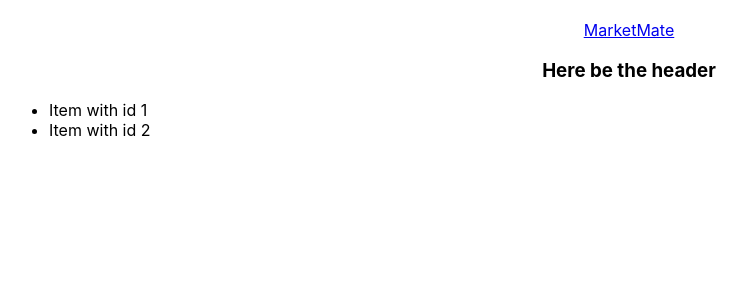
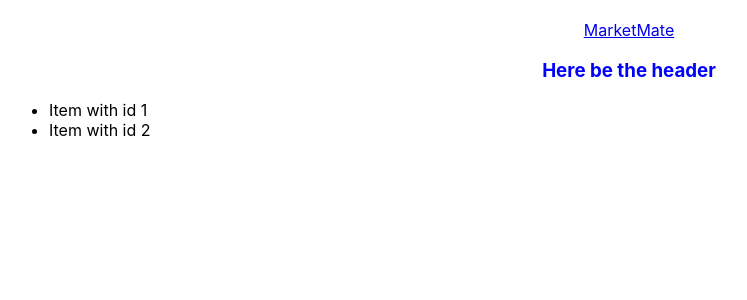
Before and after one commit to poolll98/monday-e-commerce, a React (Create React App) app in the folder Frontend/: page /cart in a window 1280 px wide. Shown: the top 300 px of the page, without its empty margins (11-758 px from the left). Built offline with nearby package versions, Linux system fonts and the light colour scheme.

Commit message:
More styling examples.

```diff
--- a/Frontend/src/Components/HeaderBar.js
+++ b/Frontend/src/Components/HeaderBar.js
@@ -2,8 +2,9 @@ import React from 'react';
 import { Link } from 'react-router-dom';
 
 export default function HeaderBar() {
+    const colors = {'color': 'blue'}
     return (
-        <div style={{'textAlign': "center"}}>
+        <div style={{...colors, 'textAlign': "center"}}>
             <Link to="/">MarketMate</Link>
             <h3>Here be the header</h3>
         </ div>);
```
